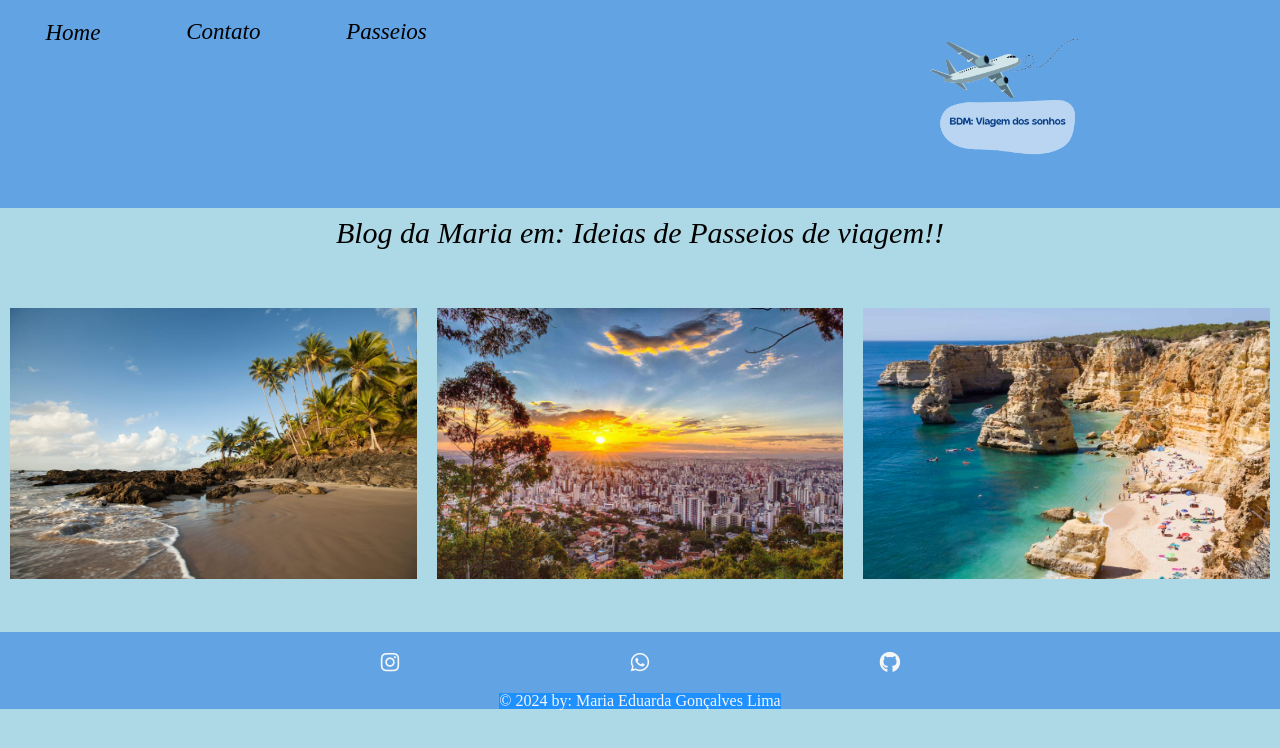
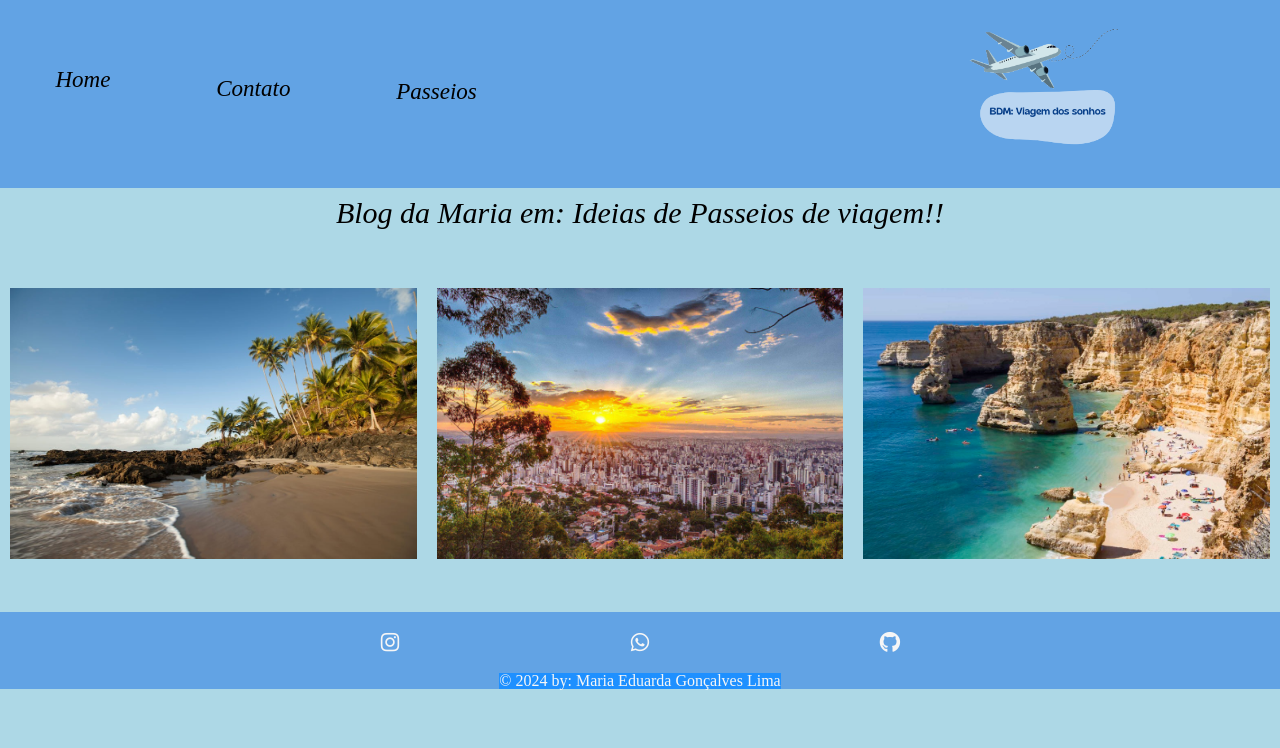
Before and after one commit to MariaGoncalves15/Front-end-I, a plain HTML site: page projeto_atualizado/index.html in a window 1280 px wide. Drawn offline with Linux system fonts and the light colour scheme.

Commit message:
atualizar

```diff
--- a/projeto_atualizado/css/style.css
+++ b/projeto_atualizado/css/style.css
@@ -75,7 +75,7 @@ p {
     max-width: 100%;
     width: 40%;
     height: auto;
-    padding: 20px ;
+    padding: 10px ;
     margin: 0 auto;
 }
 
@@ -92,8 +92,13 @@ img {
 }
 
 .organizar_menu{
-    padding-top: 10%;
-    margin-top: 20%;
+    padding-top: 50%;
+    margin-top: 30%;
+    text-decoration: none;
+    width:max-content;
+    display: block;
+    margin: 10px;
+
 }
 
 .menu{
```
